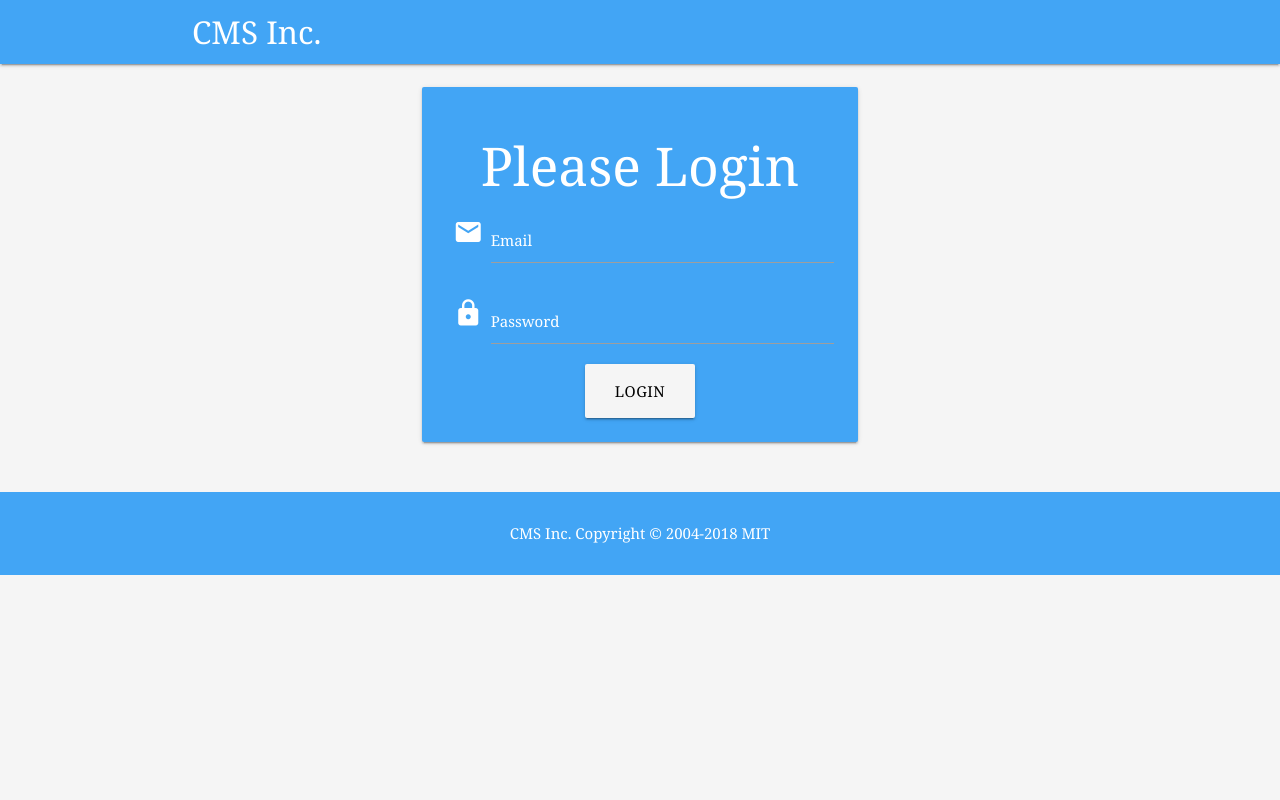
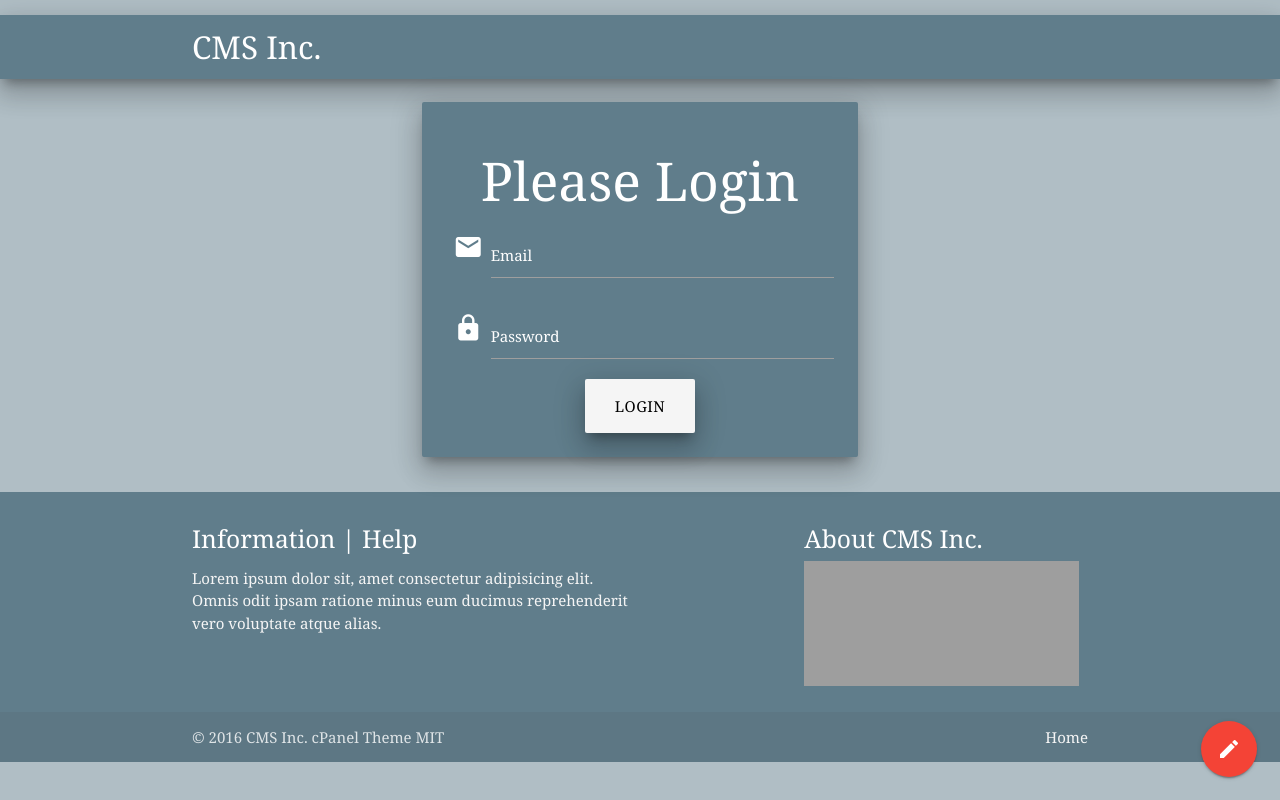
Before and after one commit to chasesinghofen/chasesinghofen, a plain HTML site: page login.html in a window 1280 px wide. Drawn offline with nearby package versions, Linux system fonts and the light colour scheme; grey boxes are pictures that could not be loaded.

Commit message:
redesign login.html for cms-inc

```diff
--- a/login.html
+++ b/login.html
@@ -13,11 +13,11 @@
   <title>Custom Admin C-panel Theme MIT License</title>
 </head>
 
-<body class="grey lighten-4">
-  <nav class="blue lighten-1">
+<body class="blue-grey lighten-3">
+  <nav class=" blue-grey z-depth-5">
     <div class="container">
       <div class="nav-wrapper">
-        <a href="cms-inc.html" class="brand-logo">CMS Inc. <small></small> </a>
+      <p> <a href="cms-inc.html" class="brand-logo hoverable">CMS Inc.  </a></p>
       </div>
     </div>
   </nav>
@@ -26,7 +26,7 @@
     <div class="container">
       <div class="row">
         <div class="col s12 m8 offset-m2 l6 offset-l3">
-          <div class="card-panel login blue lighten-1 white-text center">
+          <div class="card-panel login blue-grey white-text center z-depth-5 hoverable">
             <h2>Please Login</h2>
             <form action="cms-inc.html">
               <div class="input-field">
@@ -39,25 +39,50 @@
                 <input type="password" id="password">
                 <label class="white-text" for="password"> Password</label>
               </div>
-              <input type="submit" value="Login" class="btn btn-large btn-extended grey lighten-4 black-text">
+              <input type="submit" value="Login" class="btn btn-large btn-extended grey lighten-4 black-text z-depth-5">
             </form>
           </div>
         </div>
       </div>
     </div>
+    <footer class="page-footer blue-grey">
+        <div class="container">
+          <div class="row">
+            <div class="col l6 s12">
+              <h5 class="white-text">Information | Help</h5>
+              <p class="grey-text text-lighten-4">Lorem ipsum dolor sit, amet consectetur adipisicing elit. Omnis odit ipsam ratione minus eum ducimus reprehenderit vero voluptate atque alias.</p>
+            </div>
+            <div class="col l4 offset-l2 s12">
+              <h5 class="white-text">About CMS Inc.</h5>
+              <div class="responsive-video hoverable" controls>
+                  <iframe width="275" height="125" src=" https://www.youtube.com/embed/5Peo-ivmupE" frameborder="0" allowfullscreen></iframe>
+                </div>
+            </div>
+          </div>
+        </div>
+        <div class="footer-copyright">
+          <div class="container">
+          © 2016 CMS Inc. cPanel Theme MIT
+          <a class="grey-text text-lighten-4 right" href="cms-inc.html">Home</a>
+          </div>
+        </div>
+      </footer>
+      <div class="fixed-action-btn">
+          <a class="btn-floating btn-large red">
+            <i class="large material-icons">mode_edit</i>
+          </a>
+          <ul>
+            <li><a class="btn-floating red"><i class="material-icons">insert_chart</i></a></li>
+            <li><a class="btn-floating yellow darken-1"><i class="material-icons">format_quote</i></a></li>
+            <li><a class="btn-floating green"><i class="material-icons">publish</i></a></li>
+            <li><a class="btn-floating blue"><i class="material-icons">attach_file</i></a></li>
+          </ul>
+        </div>
+
   </section>
-
-
-  <!-- Footer -->
-  <footer class="section blue lighten-1 white-text center">
-    <p>CMS Inc. Copyright &copy; 2004-2018 MIT</p>
-  </footer>
-
-
-
   <!-- Preloader -->
   <div class="loader preloader-wrapper big active">
-    <div class="spinner-layer spinner-blue-only">
+    <div class="spinner-layer">
       <div class="circle-clipper left">
         <div class="circle"></div>
       </div>
```
